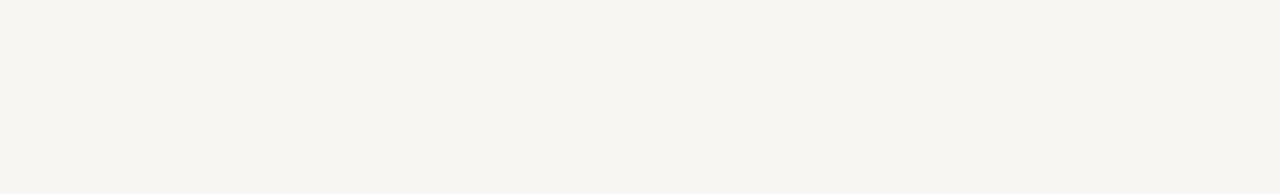
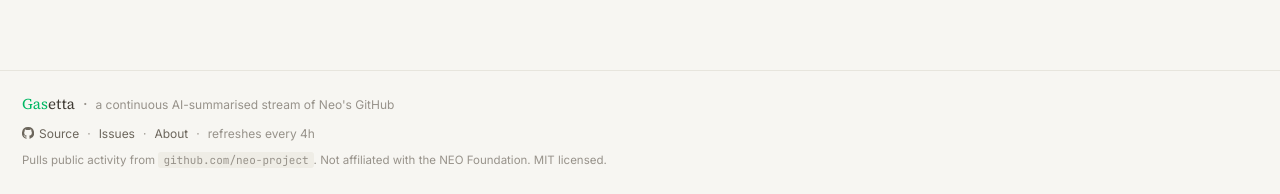
Before and after one commit to smartargs/gasetta, a React (Vite) app in the folder apps/web/: page / in a window 1280 px wide. Shown: the part 802-996 px from the top of the page. Before the commit the page ends 872 px from the top, so only its background shows below. Built offline with nearby package versions, Linux system fonts and the light colour scheme; no server answers; the database is empty.

Commit message:
feat(ui): add app footer with source links and refresh cadence

```diff
--- a/apps/web/src/components/AppLayout.tsx
+++ b/apps/web/src/components/AppLayout.tsx
@@ -1,6 +1,7 @@
 import { Outlet } from 'react-router-dom';
 import { useGasettaV3 } from '../lib/v3Context';
 import { TopBar } from './TopBar';
+import { Footer } from './Footer';
 
 export function AppLayout() {
   const D = useGasettaV3();
@@ -8,6 +9,7 @@ export function AppLayout() {
     <div className="app">
       <TopBar updatedRelative={D.stats.updatedRelative} />
       <Outlet />
+      <Footer />
     </div>
   );
 }
--- /dev/null
+++ b/apps/web/src/components/Footer.tsx
@@ -0,0 +1,44 @@
+import { Link } from 'react-router-dom';
+import { Icon } from './atoms';
+
+export function Footer() {
+  return (
+    <footer className="footer">
+      <div className="footer-inner">
+        <div className="footer-brand">
+          <span>
+            <span style={{ color: 'var(--neo)' }}>Gas</span>etta
+          </span>
+          <span className="dot">·</span>
+          <span className="muted">a continuous AI-summarised stream of Neo's GitHub</span>
+        </div>
+        <nav className="footer-nav">
+          <a
+            href="https://github.com/smartargs/gasetta"
+            target="_blank"
+            rel="noopener noreferrer"
+          >
+            <Icon name="github" size={12} />
+            Source
+          </a>
+          <span className="sep">·</span>
+          <a
+            href="https://github.com/smartargs/gasetta/issues"
+            target="_blank"
+            rel="noopener noreferrer"
+          >
+            Issues
+          </a>
+          <span className="sep">·</span>
+          <Link to="/about">About</Link>
+          <span className="sep">·</span>
+          <span className="muted">refreshes every 4h</span>
+        </nav>
+        <div className="footer-disclaimer">
+          Pulls public activity from <code>github.com/neo-project</code>.
+          Not affiliated with the NEO Foundation. MIT licensed.
+        </div>
+      </div>
+    </footer>
+  );
+}
--- a/apps/web/src/index.css
+++ b/apps/web/src/index.css
@@ -75,6 +75,73 @@ button{ font-family: inherit; }
   min-height: 100vh;
   display: flex;
   flex-direction: column;
+}
+
+/* ───── Footer ───── */
+/* Pinned to bottom on short pages via margin-top: auto on a flex column. */
+.footer{
+  margin-top: auto;
+  border-top: 1px solid var(--border);
+  background: var(--bg);
+  padding: 22px 22px 28px;
+  font-size: 12px;
+  color: var(--ink-3);
+}
+.footer-inner{
+  max-width: 1280px;
+  margin: 0 auto;
+  display: flex;
+  flex-direction: column;
+  gap: 10px;
+}
+.footer-brand{
+  font-family: var(--serif);
+  font-size: 15px;
+  color: var(--ink-2);
+  display: flex;
+  align-items: baseline;
+  flex-wrap: wrap;
+  gap: 8px;
+}
+.footer-brand .dot{ color: var(--ink-4); }
+.footer-brand .muted,
+.footer-nav .muted{
+  color: var(--ink-4);
+  font-family: var(--sans);
+  font-size: 12px;
+  font-weight: 400;
+}
+.footer-nav{
+  display: flex;
+  align-items: center;
+  flex-wrap: wrap;
+  gap: 8px;
+  font-size: 12px;
+}
+.footer-nav a{
+  color: var(--ink-3);
+  display: inline-flex;
+  align-items: center;
+  gap: 5px;
+  text-decoration: none;
+}
+.footer-nav a:hover{ color: var(--neo-2); text-decoration: underline; }
+.footer-nav .sep{ color: var(--ink-4); }
+.footer-disclaimer{
+  color: var(--ink-4);
+  font-size: 11.5px;
+  max-width: 720px;
+}
+.footer-disclaimer code{
+  font-family: var(--mono);
+  font-size: 11px;
+  background: var(--bg-tint);
+  padding: 1px 5px;
+  border-radius: 3px;
+}
+@media (max-width: 820px){
+  .footer{ padding: 18px 14px 24px; }
+  .footer-brand{ font-size: 14px; }
 }
 
 .topbar{
```
Also changed, not shown: 1 other file (tests, documents, lock files or other folders).
